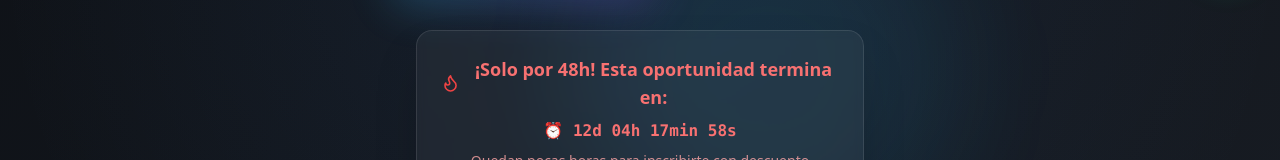
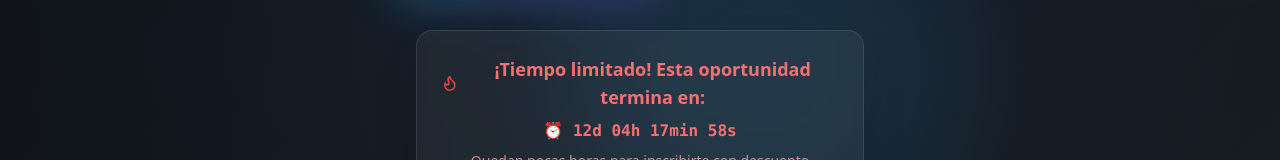
Before and after one commit to joaquin-c-dev/joaquinc-dev-landing, a React (Vite) app: page / in a window 1280 px wide. Shown: the part 792-952 px from the top of the page. Built offline with nearby package versions, Linux system fonts and the light colour scheme.

Commit message:
Refactor: Update offer copy

```diff
--- a/src/components/CTASection.tsx
+++ b/src/components/CTASection.tsx
@@ -23,7 +23,7 @@ const CTASection = () => {
               <div className="mb-6 p-4 bg-red-500/10 border border-red-500/20 rounded-xl">
                 <div className="flex items-center justify-center gap-2 mb-2">
                   <Flame className="w-5 h-5 text-red-500" />
-                  <span className="text-red-400 font-bold text-lg">¡Solo por 48h! Esta oportunidad termina en:</span>
+                  <span className="text-red-400 font-bold text-lg">¡Tiempo limitado! Esta oportunidad termina en:</span>
                 </div>
                 <div className="flex justify-center">
                   <CountdownTimer textColor="text-red-400" />
--- a/src/components/HeroSection.tsx
+++ b/src/components/HeroSection.tsx
@@ -97,7 +97,7 @@ const HeroSection = () => {
             <div className="text-center mb-4">
               <div className="flex items-center justify-center gap-2 mb-2">
                 <Flame className="w-5 h-5 text-red-500" />
-                <span className="text-red-400 font-bold text-lg">¡Solo por 48h! Esta oportunidad termina en:</span>
+                <span className="text-red-400 font-bold text-lg">¡Tiempo limitado! Esta oportunidad termina en:</span>
               </div>
               <div className="flex justify-center">
                 <CountdownTimer textColor="text-red-400" />
```
